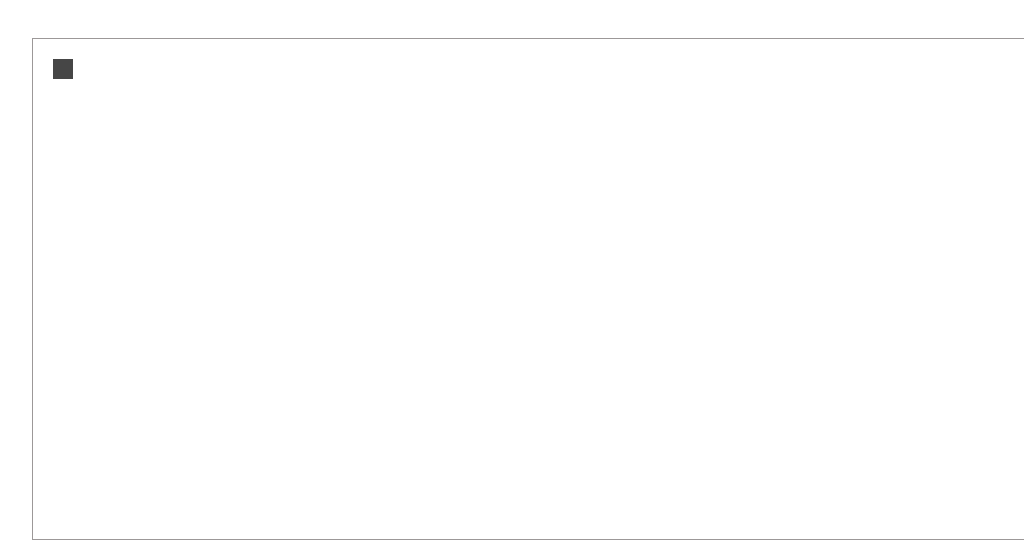
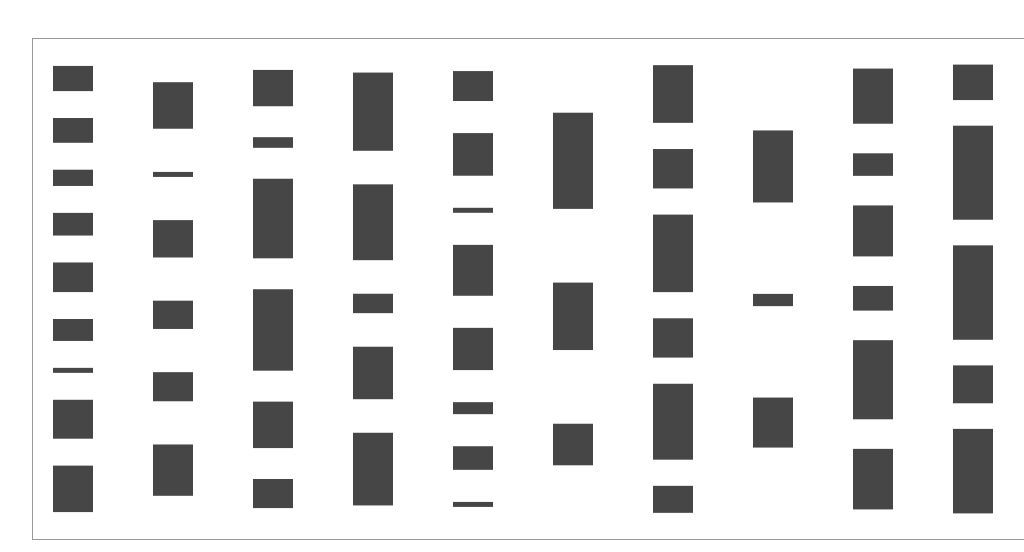
Before and after one commit to binergy/HTML5_sankey, a plain HTML site: page mouse.html in a window 1280 px wide. Shown: the top 552 px of the page, without its empty margins (6-1030 px from the left). Drawn offline with Linux system fonts and the light colour scheme.

Commit message:
Ok, now displaying some boxes

```diff
--- a/display.js
+++ b/display.js
@@ -1,8 +1,8 @@
 "use strict";
 
 var Display = {
-    init( canvasId, width, height ) {
-
+    init( m, canvasId, width, height ) {
+        this.matrix = m;
         this.mouseIsDown = false;
         this.canvas = document.getElementById(canvasId);
         this.context = this.canvas.getContext('2d');
@@ -17,10 +17,36 @@ var Display = {
                 var color ="rgba(50,50,50,0.9)";
 
               this.context.fillStyle = color;
+              var step = 100;
+            var over = 20;
+              for ( var i in this.matrix ) {
+                var layer = this.matrix[i];
+
+                var down = 0 ;
+
+                down += layer.sparsity;
+                for ( var j in layer.groups ) {
+
+                    var size = layer.groups[j];
+
+                    this.context.fillRect(over,down,40,size);
+
+                    down += size;
+                    down += layer.sparsity;
+
+
+                }
+
+                over += step;
+
+
+              }
+
     //            this.context.fillRect(box.x,box.y,box.w,box.h);
-        var over = 20;
+//        var over = 20;
 
-    this.context.fillRect(20,20,20,20);
+  //  this.context.fillRect(20,20,20,20);
+
 
 /*
         for ( var layer in this.matrix ) {
@@ -55,7 +81,3 @@ var Display = {
 //        console.log("!!! dragging! " + pos.x);
     },
 }
-
-function log(s) {
-    console.log(s);
-}
--- a/logic.js
+++ b/logic.js
@@ -34,7 +34,7 @@ var Logic = {
 
         var possible = [1,2,3,5,6,6,6,8,9];
         var last_group_count = -1;
-        for ( var layer = 0; layer < 2; layer++ ) {
+        for ( var layer = 0; layer < 10; layer++ ) {
             var pick = Math.floor( Math.random() * possible.length);
 
             var group_count = possible[pick];
@@ -48,7 +48,11 @@ var Logic = {
             var max_possible = this.h / group_count;
             var ary = [];
             for ( var i = 0; i < group_count; i++ ) {
-                ary[i] = Math.random() * max_possible;
+                var val = Math.random() * max_possible;
+                if ( val < 6 ) {
+                    val = 5;
+                }
+                ary[i] = val;
             }
             this.matrix[layer] = new Layer( ary, this.h );
         }
--- a/mouse.html
+++ b/mouse.html
@@ -20,7 +20,7 @@
 <script>
 MouseController.init( "glasspane", Display );
 Logic.init(1840, 500);
-Display.init("background", 1840,500);
+Display.init(Logic.matrix, "background", 1840,500);
 </script>
 </body>
 </html>
```
Also changed, not shown: UnitTest.js (+26 -0 lines), 1 other file.
